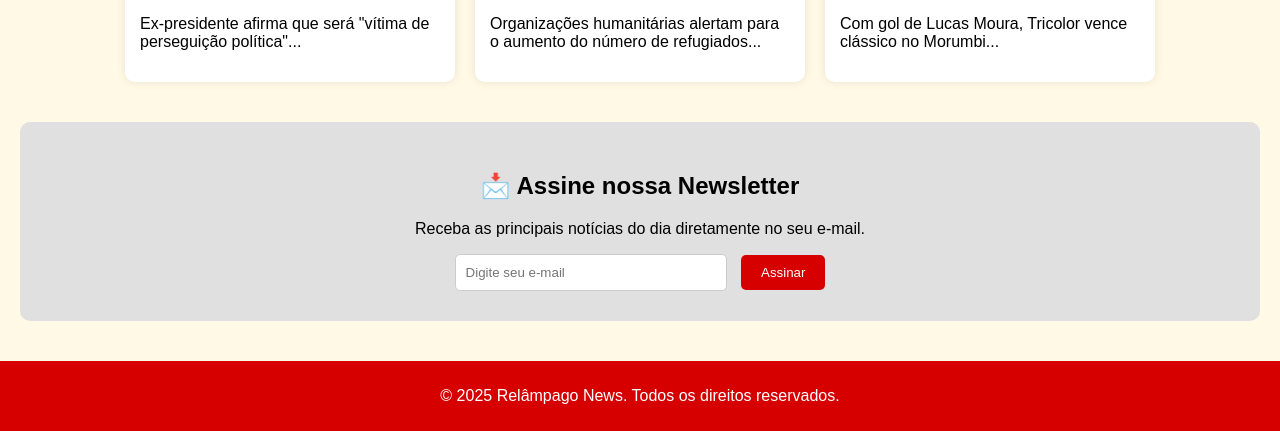
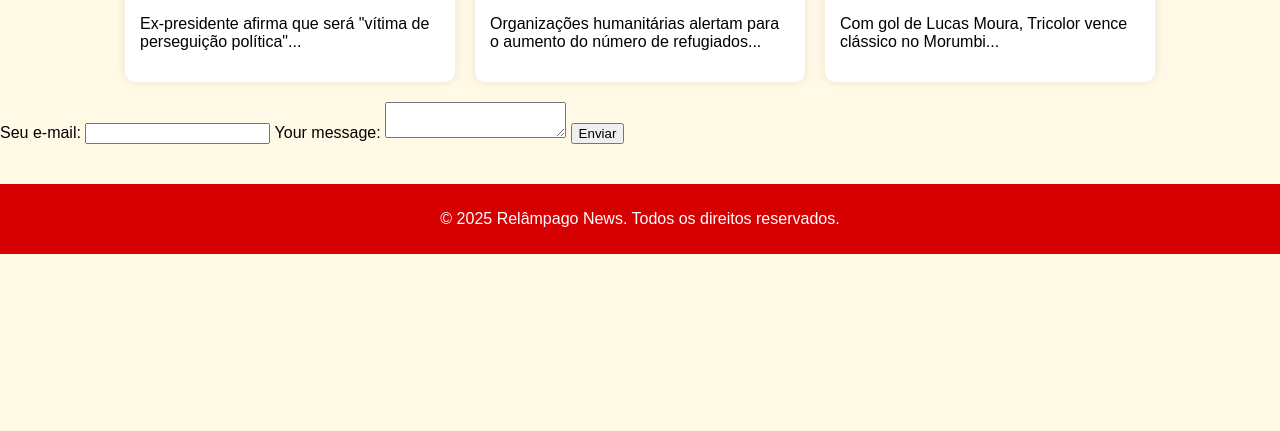
Before and after one commit to Paullo2107/relampago, a plain HTML site: page newsletter.html in a window 1280 px wide. Shown: the part 668-1099 px from the top of the page. After the commit the page ends 922 px from the top, so only its background shows below. Drawn offline with Linux system fonts and the light colour scheme.

Commit message:
Update newsletter.html

```diff
--- a/newsletter.html
+++ b/newsletter.html
@@ -172,14 +172,21 @@
   </a>
 </section>
 
-  <section class="newsletter">
-    <h2>📩 Assine nossa Newsletter</h2>
-    <p>Receba as principais notícias do dia diretamente no seu e-mail.</p>
-    <form>
-      <input type="email" placeholder="Digite seu e-mail" required>
-      <button type="submit">Assinar</button>
-    </form>
-  </section>
+<form
+  action="https://formspree.io/f/mzzgrnjq"
+  method="POST"
+>
+  <label>
+    Seu e-mail:
+    <input type="e-mail" name="email">
+  </label>
+  <label>
+    Your message:
+    <textarea name="Assine para receber as notícias todos os dias no seu e-mail!"></textarea>
+  </label>
+  <!-- your other form fields go here -->
+  <button type="submit">Enviar</button>
+</form>
 
   <footer>
     <p>&copy; 2025 Relâmpago News. Todos os direitos reservados.</p>
```
